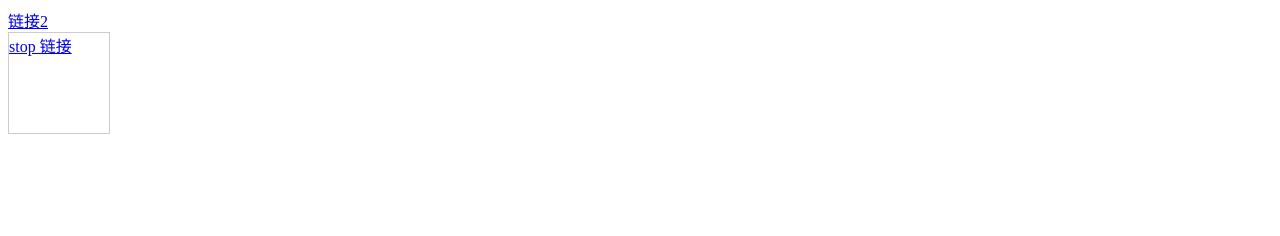
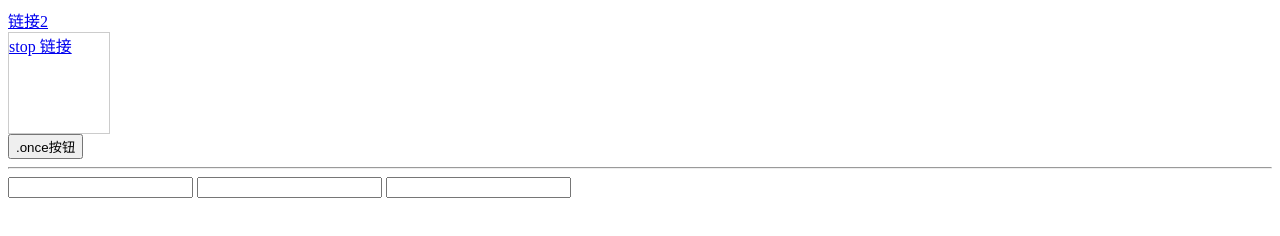
Before and after one commit to thinkerr24/lg-full-stack, a plain HTML site: page ch2-1-vue/part1-vue-base/05-vue指令演示-修饰符.html in a window 1280 px wide. Drawn offline with Linux system fonts and the light colour scheme.

Commit message:
.once 和 按键码

```diff
--- a/ch2-1-vue/part1-vue-base/05-vue指令演示-修饰符.html
+++ b/ch2-1-vue/part1-vue-base/05-vue指令演示-修饰符.html
@@ -27,6 +27,17 @@
             <a @click.prevent.stop="fn" href="https://www.baidu.com">stop 链接</a>
             <!-- <button @click.stop="fn2">冒泡按钮</button> -->
         </div>
+
+        <!-- .once -->
+        <button @click.once="fn3">.once按钮</button>
+        <hr />
+        <!-- 按键修饰符 -->
+        <!-- 49是数字1的keycode，这里表示只有输入1的时候才会触发fn4方法-->
+        <input type="text" @keyup.49="fn4" />
+        <!-- 只有输入'a'才触发-->
+        <input type="text" @keyup.a="fn4" />
+        <!-- esc 或 a 或 c -->
+        <input type="text" @keyup.esc.a.c="fn4" />
     </div>
     <script src="lib/vue2.js"></script>
     <script>
@@ -43,6 +54,12 @@
                 },
                 fn2() {
                     console.log('button的点击事件')
+                },
+                fn3() {
+                    console.log('.once button 被点击!')
+                },
+                fn4(event) {
+                    console.log('输入了对应内容:', event);
                 }
             }
         });
```
Also changed, not shown: ch2-1-vue/part1-vue-base/vue-base.md (+11 -1 lines).
